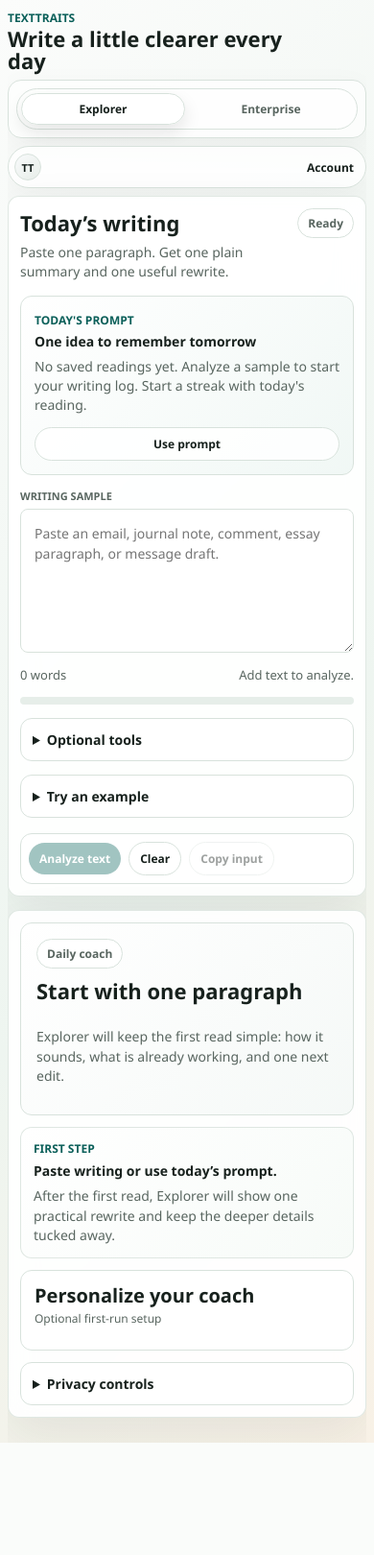
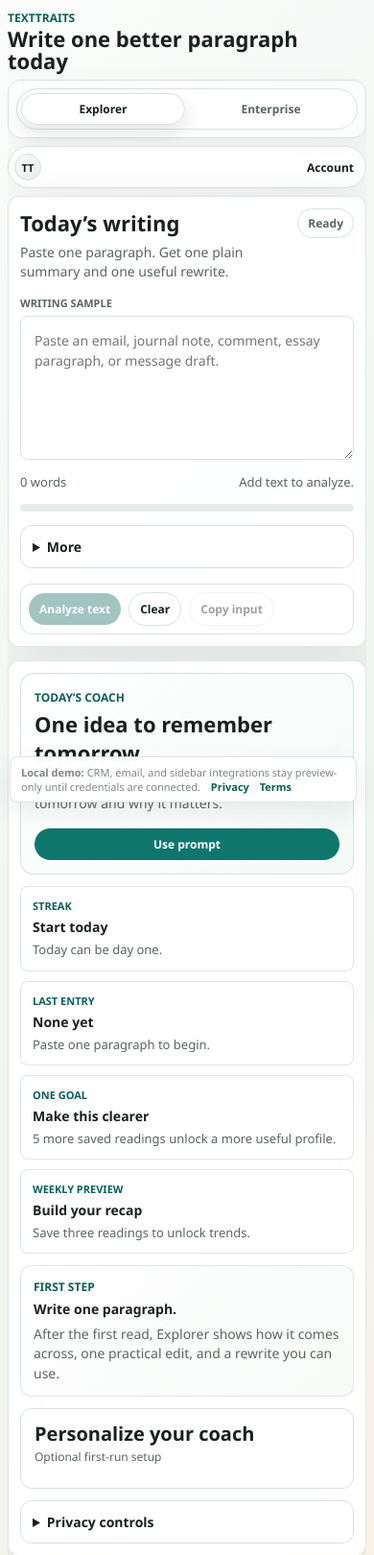
Before and after one commit to anayagarwalla-ai/TextTraits, a Flask app: page / in a window 390 px wide. Shown: the top 1620 px of the page at 96% size. Before the commit the page ends 1503 px from the top, so only its background shows below. Run offline with Flask 3, Linux system fonts and the light colour scheme; some libraries are stand-ins or nearby versions.

Commit message:
Polish app readiness flows

```diff
--- a/scripts/visual_regression_snapshots.py
+++ b/scripts/visual_regression_snapshots.py
@@ -78,6 +78,7 @@ def main() -> int:
 
             page.goto(f"{BASE}/enterprise?visual=1", wait_until="load")
             page.screenshot(path=str(OUT / "enterprise-empty.png"), full_page=False)
+            page.get_by_text("Load sample workspace", exact=True).click()
             page.get_by_role("button", name="Generate sample drafts").click()
             expect(page.get_by_text("Sample workspace ready. Next: open the review queue.", exact=True)).to_be_visible(timeout=15000)
             page.screenshot(path=str(OUT / "enterprise-dashboard.png"), full_page=False)
@@ -104,6 +105,7 @@ def main() -> int:
 
             page.set_viewport_size({"width": 390, "height": 844})
             page.goto(f"{BASE}/enterprise?visual=mobile", wait_until="load")
+            page.get_by_text("Load sample workspace", exact=True).click()
             page.get_by_role("button", name="Generate sample drafts").click()
             expect(page.get_by_text("Sample workspace ready. Next: open the review queue.", exact=True)).to_be_visible(timeout=15000)
             page.screenshot(path=str(OUT / "enterprise-mobile.png"), full_page=False)
--- a/texttraits_app/static/styles.css
+++ b/texttraits_app/static/styles.css
@@ -1336,6 +1342,80 @@ body[data-mode="enterprise"] .enterprise-command-header h2 {
   margin: 7px 0 0;
   color: var(--muted);
   line-height: 1.45;
+}
+
+.explorer-daily-home {
+  gap: 12px;
+}
+
+.daily-home-card {
+  display: grid;
+  grid-template-columns: minmax(0, 1fr) auto;
+  gap: 16px;
+  align-items: center;
+  padding: 18px;
+  border: 1px solid rgba(206, 222, 216, 0.85);
+  border-radius: calc(var(--radius) + 2px);
+  background: linear-gradient(135deg, rgba(255,255,255,0.94), rgba(242,249,246,0.86));
+}
+
+.daily-home-card h2 {
+  margin-top: 4px;
+}
+
+.daily-home-card p {
+  max-width: 680px;
+  margin: 8px 0 0;
+  color: var(--muted);
+  font-size: 17px;
+  line-height: 1.45;
+}
+
+.daily-home-stats {
+  display: grid;
+  grid-template-columns: repeat(4, minmax(0, 1fr));
+  gap: 10px;
+}
+
+.daily-home-stats article,
+.editor-change-note,
+.team-comments,
+.inline-sample-menu {
+  border: 1px solid rgba(214, 226, 222, 0.78);
+  border-radius: var(--radius-sm);
+  background: rgba(255, 255, 255, 0.72);
+}
+
+.daily-home-stats article {
+  display: grid;
+  gap: 5px;
+  padding: 12px;
+}
+
+.daily-home-stats span {
+  color: var(--accent-strong);
+  font-size: 11px;
+  font-weight: 900;
+  text-transform: uppercase;
+}
+
+.daily-home-stats p {
+  margin: 0;
+  color: var(--muted);
+  font-size: 13px;
+  line-height: 1.4;
+}
+
+.quiet-more-drawer {
+  background: rgba(255, 255, 255, 0.56);
+}
+
+.quiet-more-drawer > summary {
+  font-size: 14px;
+}
+
+.mobile-result-actions {
+  display: none;
 }
 
 .daily-insight-grid {
@@ -3131,9 +3280,27 @@ body[data-mode="enterprise"] .advanced-card {
 
 .footer-note {
   display: none;
+  position: fixed;
+  left: 14px;
+  bottom: 14px;
+  z-index: 30;
+  max-width: min(520px, calc(100vw - 28px));
+  padding: 8px 11px;
+  border: 1px solid rgba(214, 222, 234, 0.82);
+  border-radius: 999px;
+  background: rgba(255, 255, 255, 0.92);
+  box-shadow: 0 10px 26px rgba(31, 41, 55, 0.08);
   color: var(--quiet);
   font-size: 12px;
-  text-align: right;
+  text-align: left;
+  backdrop-filter: blur(12px);
+}
+
+.footer-note a {
+  margin-left: 8px;
+  color: var(--accent-strong);
+  font-weight: 900;
+  text-decoration: none;
 }
 
 body.is-local-runtime .footer-note {
@@ -3348,6 +3515,46 @@ details[open] > *:not(summary) {
   .mode-switch button {
     padding: 7px 8px;
     font-size: 12px;
+  }
+
+  .daily-home-card,
+  .daily-home-stats,
+  .focus-stats,
+  .dashboard-focus-card .compact-flow {
+    grid-template-columns: 1fr;
+  }
+
+  .daily-home-card {
+    padding: 14px;
+  }
+
+  .daily-home-card p {
+    font-size: 14px;
+  }
+
+  body[data-mode="enterprise"] .enterprise-command-header {
+    gap: 6px;
+    padding: 8px;
+  }
+
+  body[data-mode="enterprise"] .command-actions,
+  body[data-mode="enterprise"] .command-meta {
+    display: none;
+  }
+
+  body[data-mode="enterprise"] .compact-workspace-nav {
+    padding: 3px;
+  }
+
+  body[data-mode="enterprise"] .compact-workspace-nav button,
+  body[data-mode="enterprise"] .tool-switcher button {
+    min-height: 34px;
+    padding: 6px 7px;
+    font-size: 12px;
+  }
+
+  body[data-mode="enterprise"] .project-sidebar {
+    display: none;
   }
 
   h1 {
@@ -3706,7 +3933,12 @@ details[open] > *:not(summary) {
   }
 
   body.is-local-runtime .footer-note {
-    display: none;
+    display: block;
+    right: 10px;
+    left: 10px;
+    bottom: 8px;
+    border-radius: var(--radius-sm);
+    font-size: 11px;
   }
 
   .explorer-result .metric-card,
--- a/texttraits_app/templates/index.html
+++ b/texttraits_app/templates/index.html
@@ -42,7 +42,10 @@
       </section>
 
       <footer class="footer-note">
-        <strong id="runtime-label">Demo mode:</strong> <span id="runtime-copy">local Flask preview; CRM, email, and sidebar integrations stay simulated until credentials are connected.</span>
+        <strong id="runtime-label">Local demo:</strong>
+        <span id="runtime-copy">CRM, email, and sidebar integrations stay preview-only until credentials are connected.</span>
+        <a href="/privacy">Privacy</a>
+        <a href="/terms">Terms</a>
       </footer>
 
       {% if dev_tools_enabled %}
```
Also changed, not shown: other parts of texttraits_app/static/styles.css (+95 -0 lines), tests/accessibility_smoke_test.py (+2 -0 lines), tests/browser_smoke_test.py (+4 -0 lines), tests/frontend_regression_test.py (+10 -0 lines), tests/readiness_regression_test.py (+5 -0 lines), texttraits_app/static/app.js.
